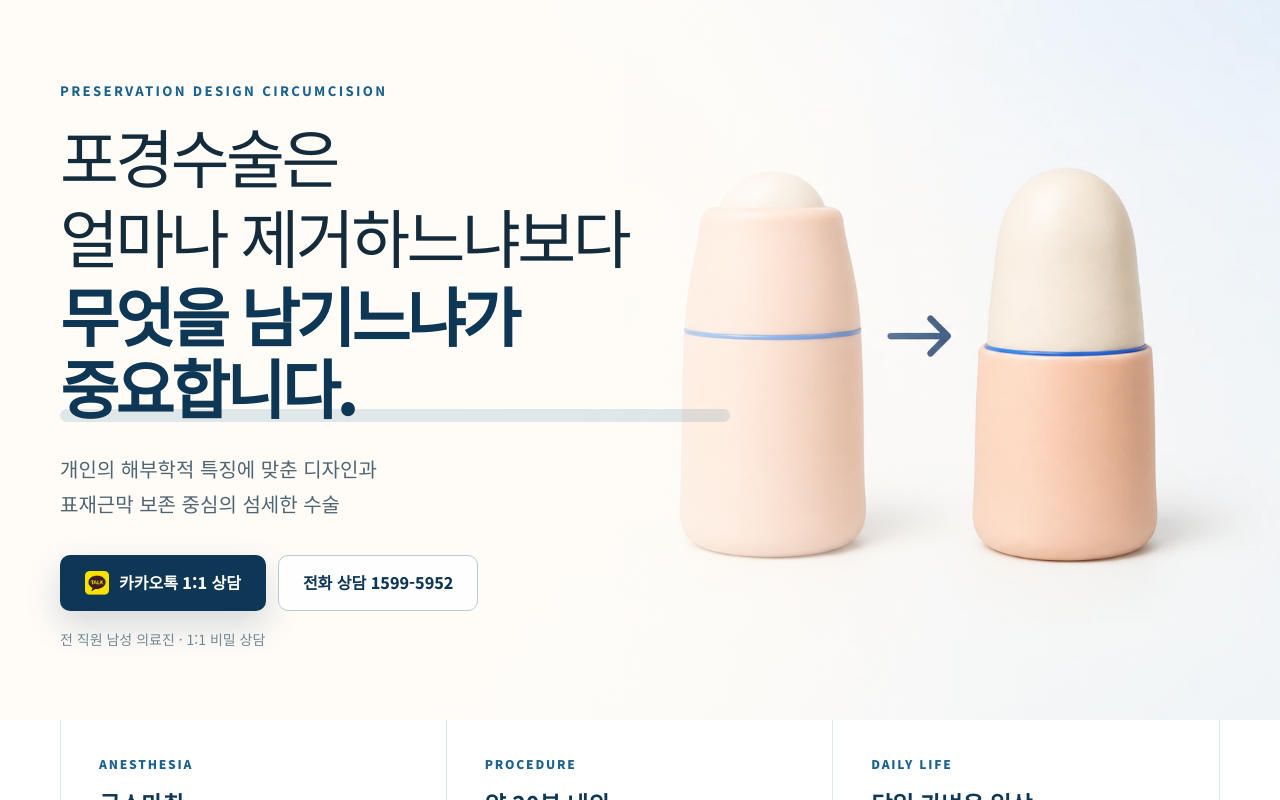
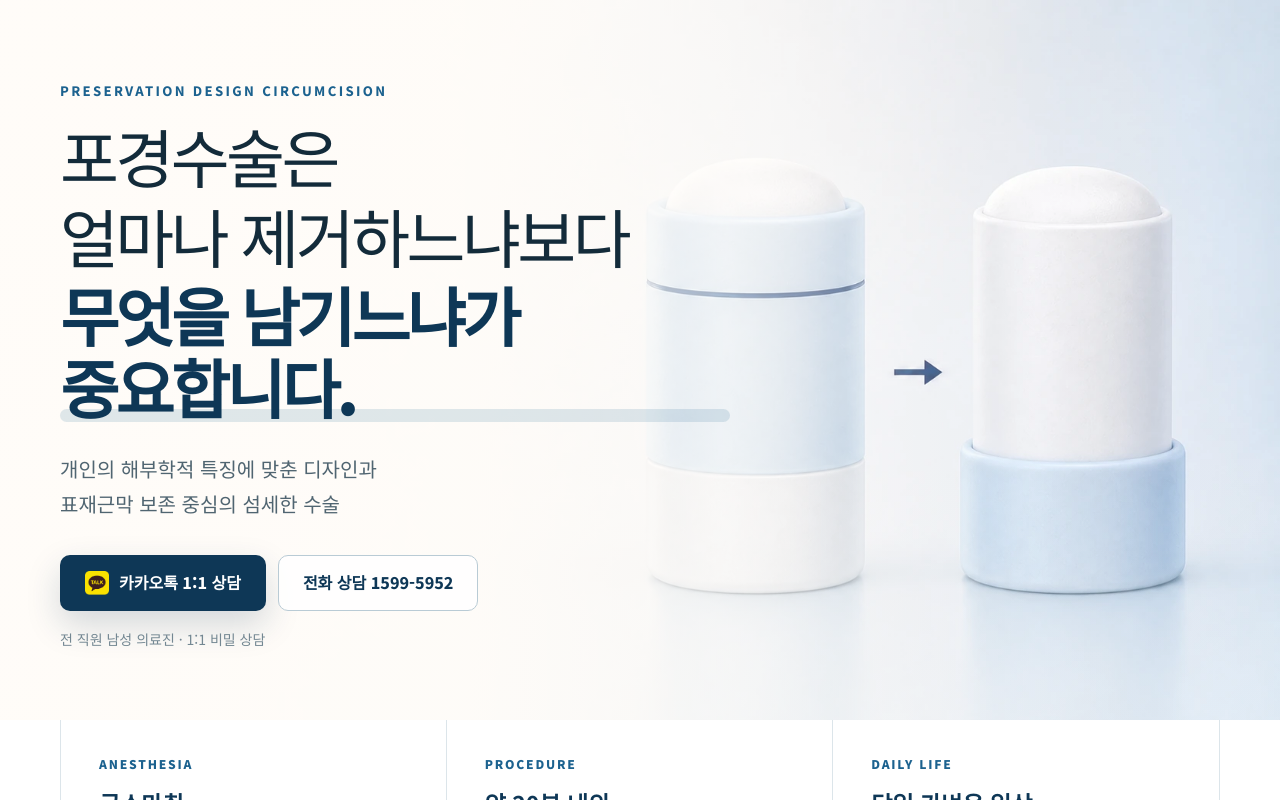
Before and after one commit to i8d8e8a8/jj-preservation-circumcision-page-preview, a Next.js app: page / in a window 1280 px wide. Shown: the top 800 px of the page. Built offline with nearby package versions, Linux system fonts and the light colour scheme.

Commit message:
Refine cylindrical hero visual

```diff
--- a/app/page.tsx
+++ b/app/page.tsx
@@ -229,7 +229,7 @@ export default function Home() {
       <section id="top" className="hero">
         <div className="hero-photo" aria-hidden="true">
           <Image
-            src={`${ASSET_BASE}/hero-circumcision-before-after-v11.webp`}
+            src={`${ASSET_BASE}/hero-circumcision-cylinder-v12.webp`}
             alt=""
             fill
             priority
```
Also changed, not shown: public/hero-circumcision-cylinder-v12.webp (added).
